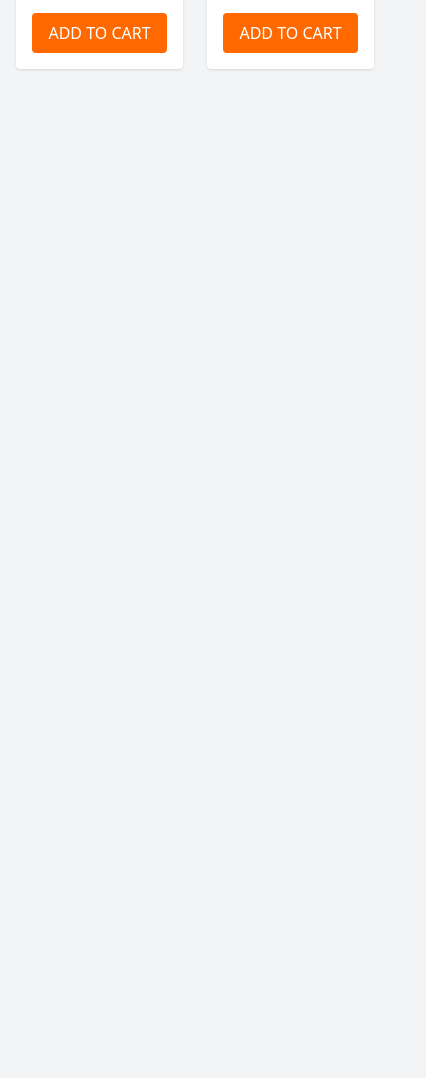
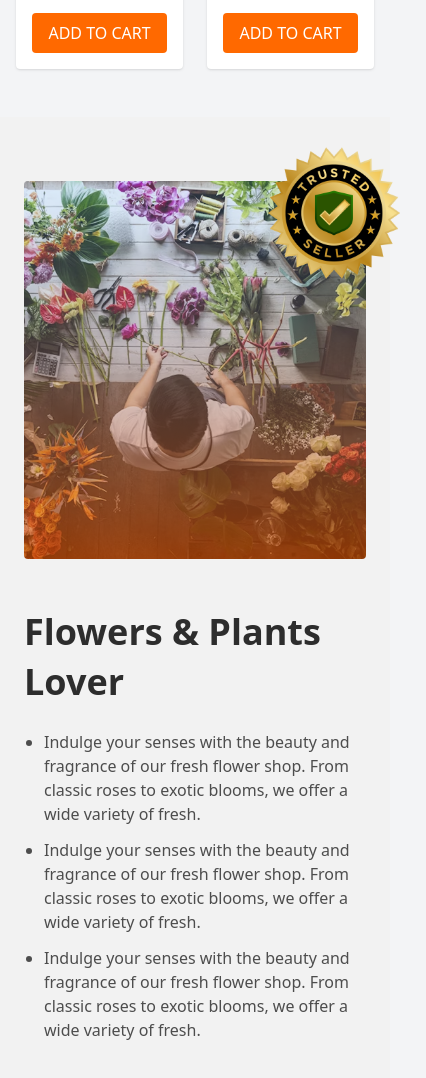
Before and after one commit to Kazi-Sifat71/Assignment-2.0, a plain HTML site: page index.html in a window 390 px wide. Shown: the part 2242-3320 px from the top of the page, 426 px wide, since content can reach past the window. Before the commit the page ends 2359 px from the top, so only its background shows below. Drawn offline with nearby package versions, Linux system fonts and the light colour scheme.

Commit message:
added flower shop section and image and badge and made it responsive

```diff
--- a/index.html
+++ b/index.html
@@ -49,7 +49,6 @@
             <div>
                 <!-- Grid Cards -->
   <div class="grid grid-cols-2 md:grid-cols-4 gap-6 max-w-6xl mx-auto">
-    <!-- Repeat this card 8 times -->
     <div class="bg-white rounded shadow p-4 text-center">
       <img src="assets/sample-flower-image.png" alt="Lily Blossom" class="w-full h-auto mb-4" />
       <h3 class="text-lg font-semibold">Lily Blossom</h3>
@@ -116,6 +115,38 @@
     </div>
      </div>
         </section>
+
+       <section class="bg-[#F2F2F2] py-16 px-6 md:px-20">
+  <div class="max-w-7xl mx-auto flex flex-col md:flex-row items-center gap-12">
+
+    <!-- Left: Image container -->
+    <div class="flex-1 relative max-w-sm mx-auto md:mx-0">
+      <!-- Flower Image -->
+      <img class="w-full rounded" src="assets/flower-store.png" alt="Flower"  />
+
+      <!-- Badge Image -->
+      <img  class="absolute -top-15 -right-15 w-[11.5rem] h-[11.5rem]" src="assets/trusted-badge.png" alt="Badge"
+           />
+    </div>
+    <!-- Right: Text block -->
+    <div class="flex-1 text-left space-y-6 max-w-md">
+      <h2 class="text-4xl md:text-5xl font-bold text-[#2D2D2D] leading-snug">
+        Flowers & Plants<br />Lover
+      </h2>
+
+      <ul class=" list-disc pl-5 text-[#4D4D4D] text-base md:text-lg space-y-3">
+        <li>Indulge your senses with the beauty and fragrance of our fresh flower shop. From classic roses to exotic blooms, we offer a wide variety of fresh.</li>
+        <li>Indulge your senses with the beauty and fragrance of our fresh flower shop. From classic roses to exotic blooms, we offer a wide variety of fresh.</li>
+        <li>Indulge your senses with the beauty and fragrance of our fresh flower shop. From classic roses to exotic blooms, we offer a wide variety of fresh.</li>
+      </ul>
+    </div>
+
+  </div>
+       </section>
+
+
+
+
     </main>
     <footer>
 
```
